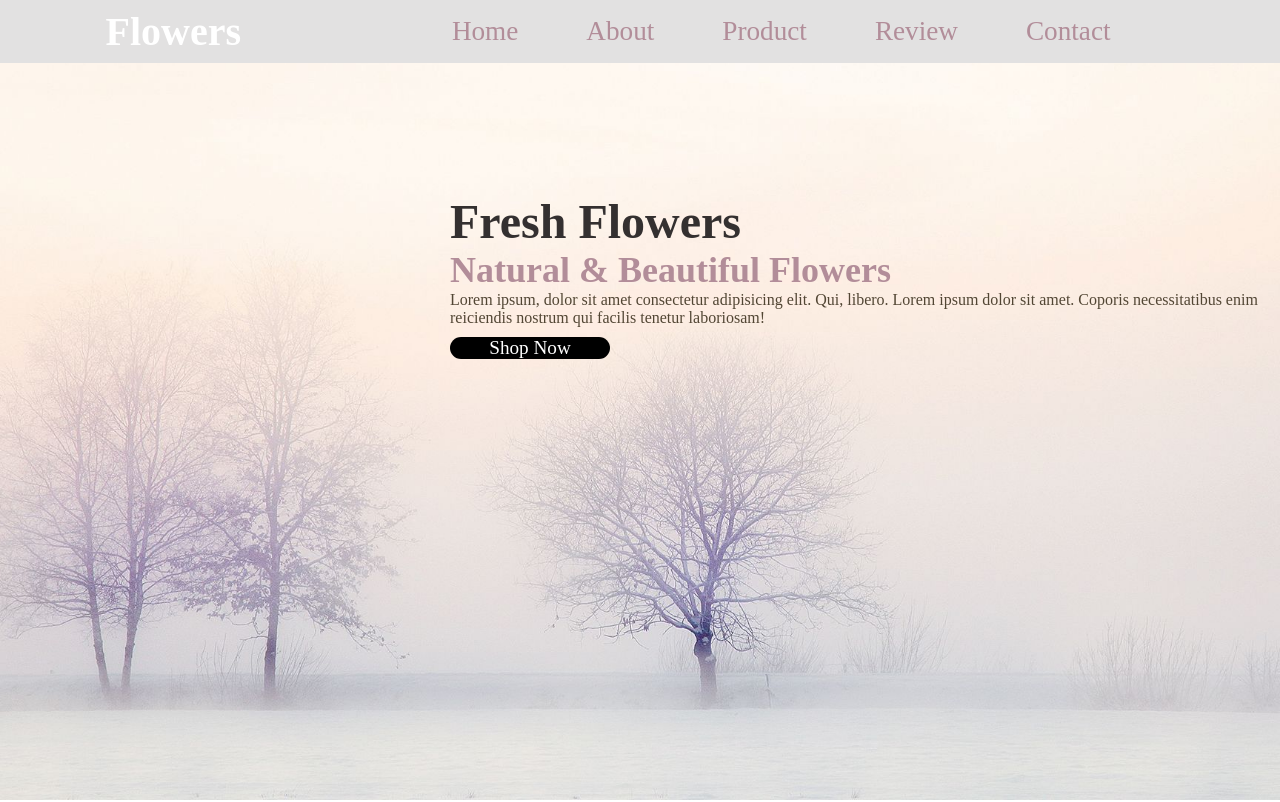
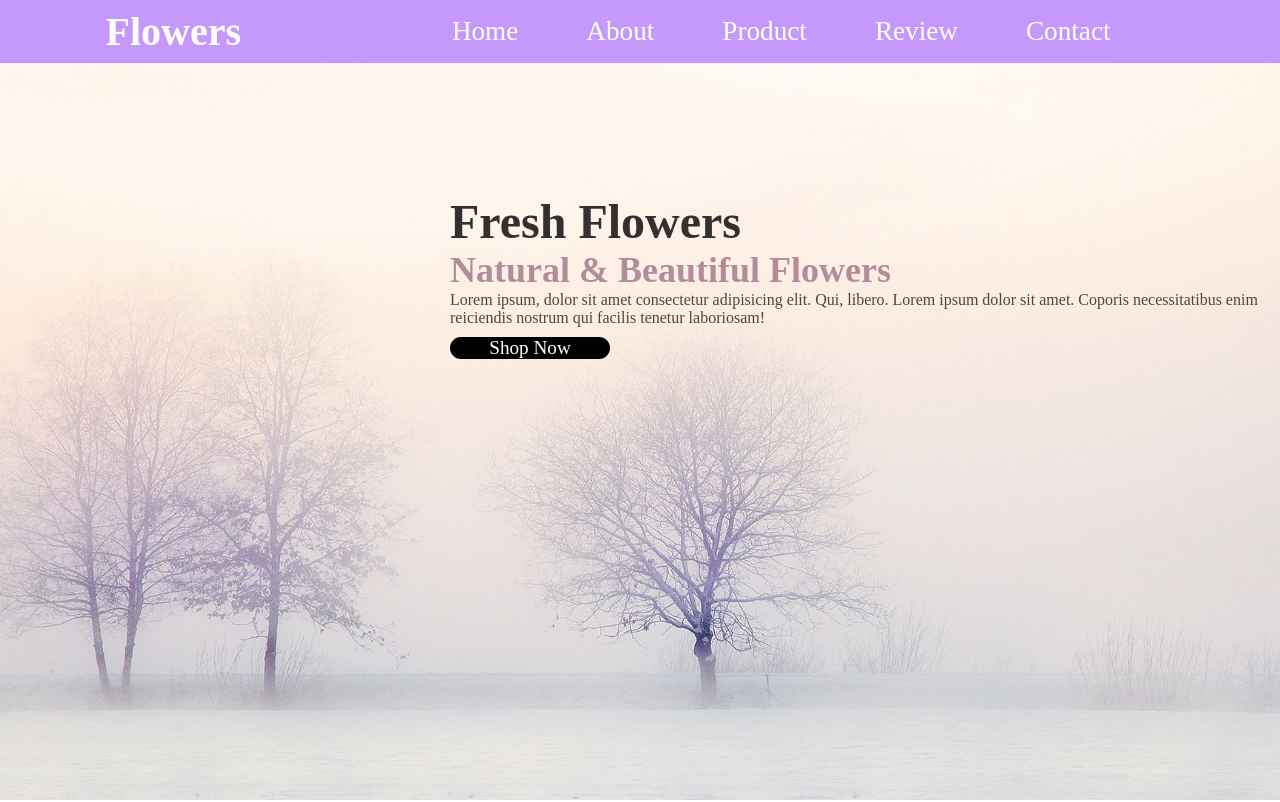
Before and after one commit to arpansingh8055/flowers, a plain HTML site: page index.html in a window 1280 px wide. Shown: the top 802 px of the page. Drawn offline with nearby package versions, Linux system fonts and the light colour scheme.

Commit message:
Update style.cssc
header color and font color changed .

```diff
--- a/style.css
+++ b/style.css
@@ -20,7 +20,8 @@
     left: 0;
     width: 100%;
     padding: 0.5rem 0%;
-    background: rgb(226 225 225);
+/*     background: rgb(226 225 225); */
+    background:rgb(197, 152, 251);
     display: flex;
     justify-content: space-around;
     align-items: center;
@@ -38,7 +39,8 @@
 }
 .navbar a{
     font-size: 1.7rem;
-    color: #b28d99;
+/*     color: #b28d99;*/
+    color: white;
     margin-right: 4rem;
     text-decoration: none;
 }
```
